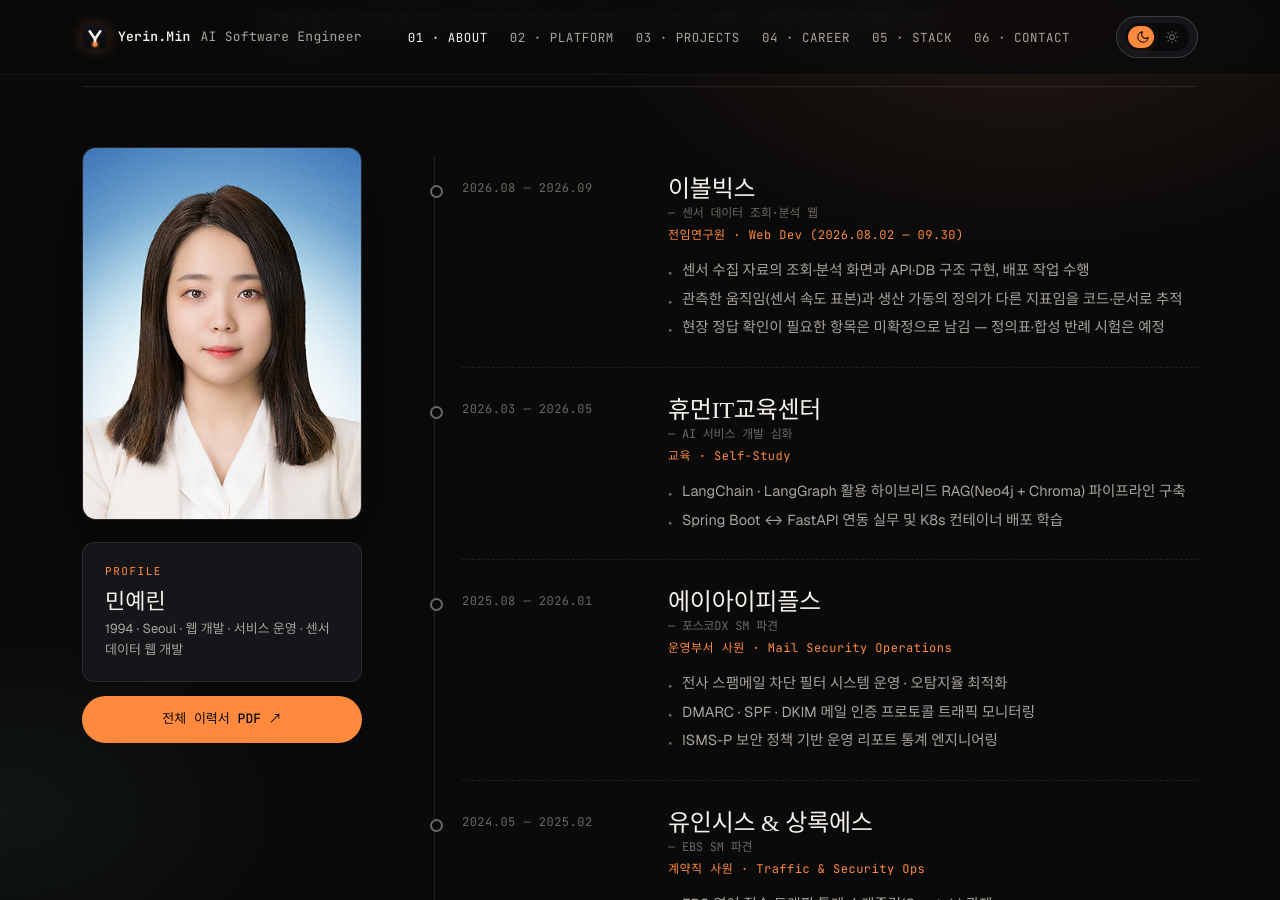
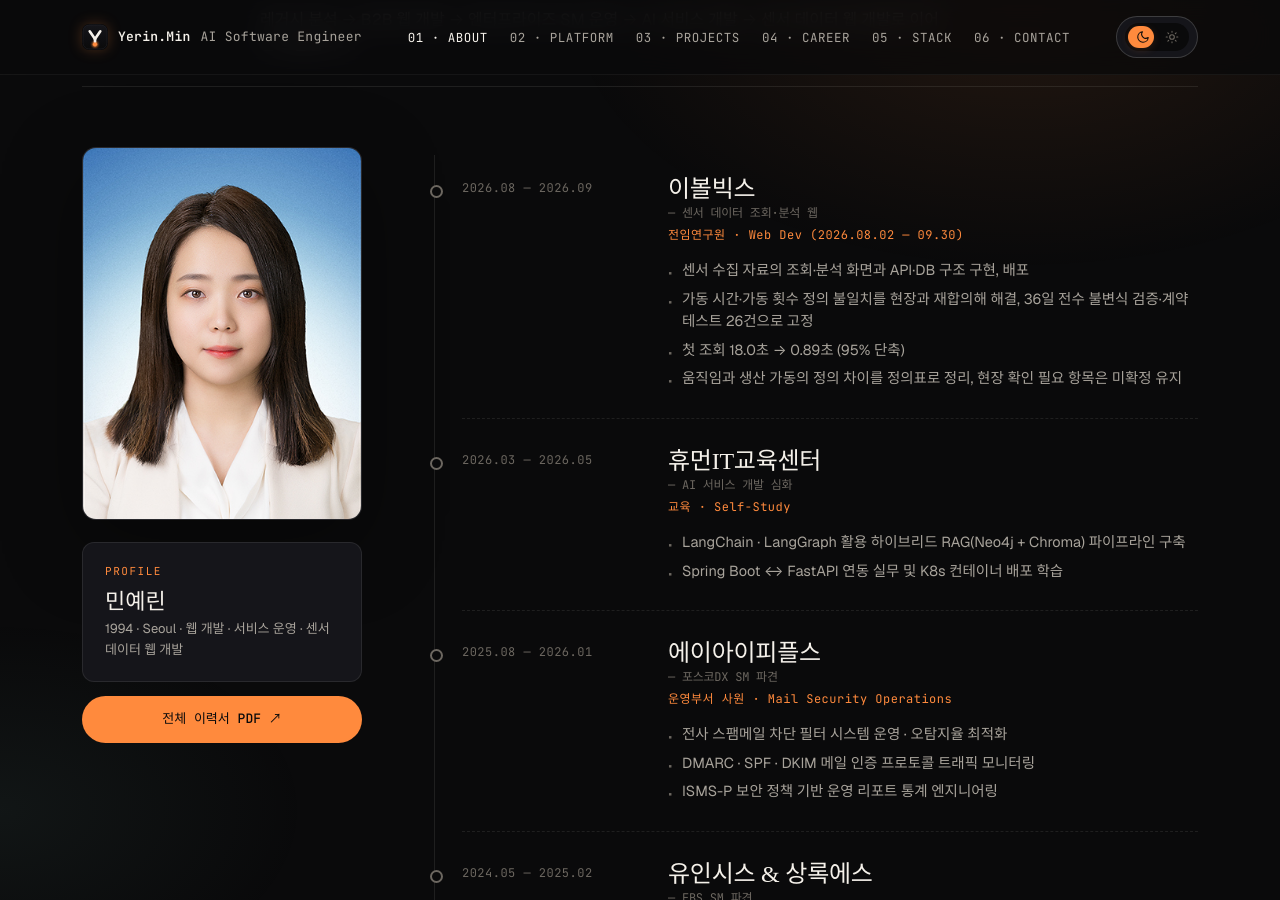
Before and after one commit to feed-mina/feed-mina.github.io, a Jekyll site: the page index.html, which Jekyll copies as it is, in a window 1280 px wide and 900 px high, scrolled down 4833 px. Built offline with Jekyll 4.4.1, drawn with Linux system fonts in a browser that asks for light colours; some web fonts are replaced; some of the changed text lies outside the part shown.

Commit message:
메인: 탭 제목·미리보기 문구 교체, 이볼빅스 경력 갱신, 제조 사례 버튼·About 카드 제목 정리
- title/description/og: '민예린 | AI 자동화 Fullstack Portfolio' 및 새 소개 문장
- Career 이볼빅스: 정의 재합의·36일 검증·계약 테스트 26건, 첫 조회 95% 단축 반영, 오래된 '정의표 예정' 문구 정리
- Hero에 보조 버튼 '제조 데이터 사례 →'(evol Case Study) 추가
- About 카드 02 제목: '외부 API 장애 대응: 3단계 Fallback'

Co-Authored-By: Claude Opus 5.5 <noreply@anthropic.com>
Claude-Session: https://claude.ai/code/session_01ScYaWaeu8wjYcaMf6fZ2o3

```diff
--- a/index.html
+++ b/index.html
@@ -3,10 +3,10 @@
 <head>
 <meta charset="utf-8" />
 <meta name="viewport" content="width=device-width, initial-scale=1" />
-<title>민예린 | AI Architecture & Backend Portfolio</title>
-<meta name="description" content="화면과 기획을 데이터로 다루는 SDUI 제품 라인(엔진·편집기·기획 루프)과 GraphRAG 기반 AI 서비스를 직접 만들어 운영합니다. 모두 지금 열어볼 수 있는 라이브 데모가 있습니다 — 민예린 포트폴리오." />
-<meta property="og:title" content="민예린 | AI Architecture & Backend Portfolio" />
-<meta property="og:description" content="One engine, three products — 배포 없이 화면을 바꾸는 SDUI 엔진, 코딩 없는 화면 편집기, 승인 게이트 기반 AI 기획 루프. 전부 라이브로 열어볼 수 있습니다." />
+<title>민예린 | AI 자동화 Fullstack Portfolio</title>
+<meta name="description" content="현실 데이터를 현장이 보는 화면으로 만들고, AI 와 웹 서비스로 연결하는 풀스택 Fullstack Developer" />
+<meta property="og:title" content="민예린 | AI 자동화 Fullstack Portfolio" />
+<meta property="og:description" content="현실 데이터를 현장이 보는 화면으로 만들고, AI 와 웹 서비스로 연결하는 풀스택 Fullstack Developer" />
 <meta property="og:image" content="assets/images/profile.jpg" />
 <meta property="og:locale" content="ko_KR" />
 <link rel="canonical" href="https://feed-mina.github.io/" />
@@ -1025,6 +1025,7 @@
         </p>
         <div class="hero-actions">
           <a class="btn primary" href="#platform">지금 열어볼 수 있는 제품 4개 →</a>
+          <a class="btn" href="evol-case-study.html">제조 데이터 사례 →</a>
           <a class="btn" href="assets/resume-yerin-min.pdf" target="_blank" rel="noopener">이력서 PDF ↗</a>
         </div>
       </div>
@@ -1069,7 +1070,7 @@
       </div>
       <div class="pillar">
         <div class="idx">02</div>
-        <h3>외부 API가 작동이 안 될 때 대처하는 3단계 방법</h3>
+        <h3>외부 API 장애 대응: 3단계 Fallback</h3>
         <p>'Redis → DB → 외부 API' 3단계 Fallback, OAuth2 인증 제어, 트랜잭션 관리로 외부 장애 시 강등 경로를 둔 엔드투엔드 서비스를 구축합니다.</p>
       </div>
       <div class="pillar">
@@ -1231,9 +1232,10 @@
             <h4>이볼빅스 <span class="org">— 센서 데이터 조회·분석 웹</span></h4>
             <div class="role">전임연구원 · Web Dev (2026.08.02 — 09.30)</div>
             <ul>
-              <li>센서 수집 자료의 조회·분석 화면과 API·DB 구조 구현, 배포 작업 수행</li>
-              <li>관측한 움직임(센서 속도 표본)과 생산 가동의 정의가 다른 지표임을 코드·문서로 추적</li>
-              <li>현장 정답 확인이 필요한 항목은 미확정으로 남김 — 정의표·합성 반례 시험은 예정</li>
+              <li>센서 수집 자료의 조회·분석 화면과 API·DB 구조 구현, 배포</li>
+              <li>가동 시간·가동 횟수 정의 불일치를 현장과 재합의해 해결, 36일 전수 불변식 검증·계약 테스트 26건으로 고정</li>
+              <li>첫 조회 18.0초 → 0.89초 (95% 단축)</li>
+              <li>움직임과 생산 가동의 정의 차이를 정의표로 정리, 현장 확인 필요 항목은 미확정 유지</li>
             </ul>
           </div>
         </article>
```
